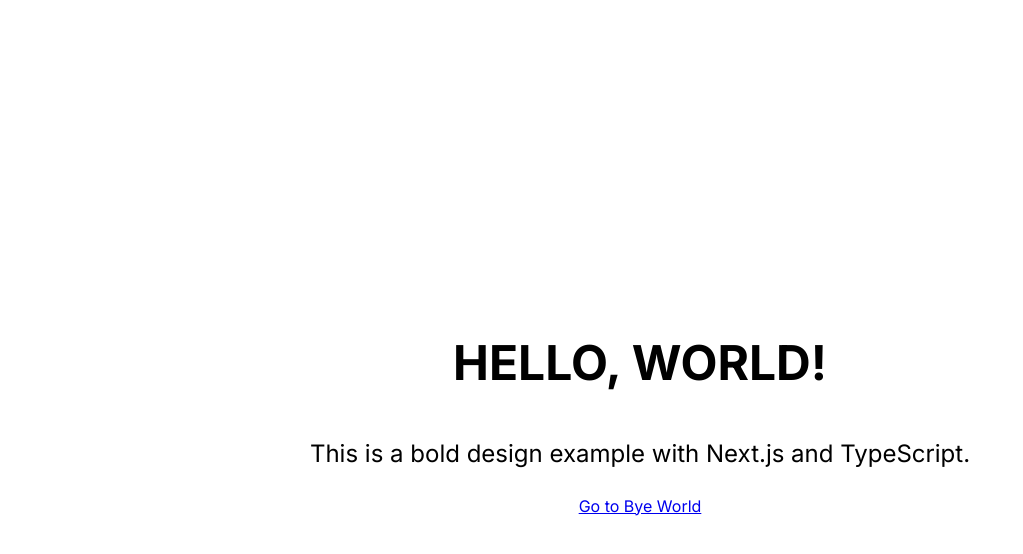
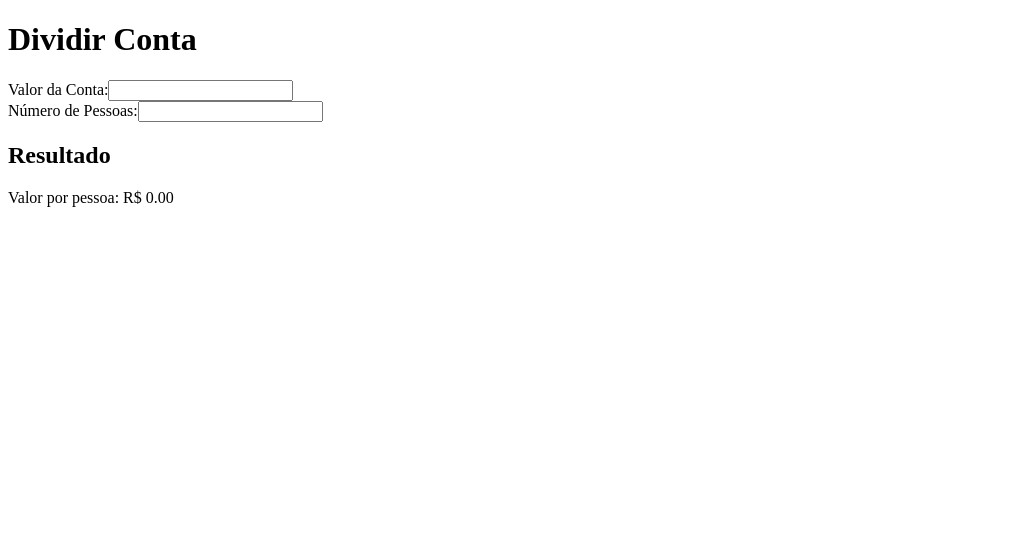
Before and after one commit to b0ssard/split-the-bill, a Next.js app: page / in a window 1280 px wide. Shown: the top 554 px of the page, without its empty margins (0-1023 px from the left). Built offline with nearby package versions, Linux system fonts and the light colour scheme.

Commit message:
Primeiro template.

```diff
--- a/src/app/page.tsx
+++ /dev/null
@@ -1,9 +0,0 @@
-import Greeting from "@/pages/first-page";
-
-export default function Home() {
-  return (
-    <div>
-      <Greeting />
-    </div>
-  );
-}
--- a/src/pages/first-page.tsx
+++ /dev/null
@@ -1,14 +0,0 @@
-import Link from "next/link";
-import styles from "./first-page.module.css";
-
-export default function Greeting() {
-  return (
-    <div className={styles.centeredText}>
-      <h1 className={styles.title}>Hello, World!</h1>
-      <p className={styles.text}>
-        This is a bold design example with Next.js and TypeScript.
-      </p>
-      <Link href="./posts/final-post">Go to Bye World</Link>
-    </div>
-  );
-}
--- /dev/null
+++ b/src/pages/index.tsx
@@ -0,0 +1,54 @@
+import React, { useState } from "react";
+
+export default function Home() {
+  const [totalBill, setTotalBill] = useState<number>(0);
+  const [numberOfPeople, setNumberOfPeople] = useState<number>(1);
+
+  const handleTotalBillChange = (
+    event: React.ChangeEvent<HTMLInputElement>,
+  ) => {
+    const value = parseFloat(event.target.value);
+    setTotalBill(isNaN(value) ? 0 : value);
+  };
+
+  const handleNumberOfPeopleChange = (
+    event: React.ChangeEvent<HTMLInputElement>,
+  ) => {
+    const value = parseInt(event.target.value, 10);
+    setNumberOfPeople(isNaN(value) ? 1 : value);
+  };
+
+  const calculatePerPersonAmount = () => {
+    return numberOfPeople > 1 ? totalBill / numberOfPeople : 0;
+  };
+
+  return (
+    <div>
+      <h1>Dividir Conta</h1>
+      <div>
+        <label>
+          Valor da Conta:
+          <input
+            type="number"
+            value={totalBill === 0 ? "" : totalBill}
+            onChange={handleTotalBillChange}
+          />
+        </label>
+      </div>
+      <div>
+        <label>
+          Número de Pessoas:
+          <input
+            type="number"
+            value={numberOfPeople === 1 ? "" : numberOfPeople}
+            onChange={handleNumberOfPeopleChange}
+          />
+        </label>
+      </div>
+      <div>
+        <h2>Resultado</h2>
+        <p>Valor por pessoa: R$ {calculatePerPersonAmount().toFixed(2)}</p>
+      </div>
+    </div>
+  );
+}
```
Also changed, not shown: src/app/home.tsx (added, +9 -0 lines), src/pages/index.module.css (renamed from src/pages/first-page.module.css).
